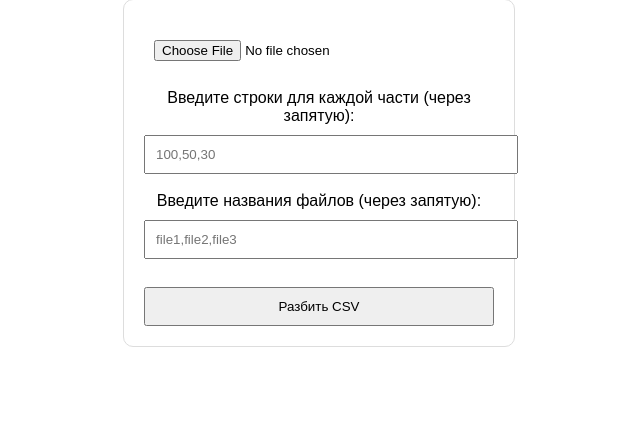
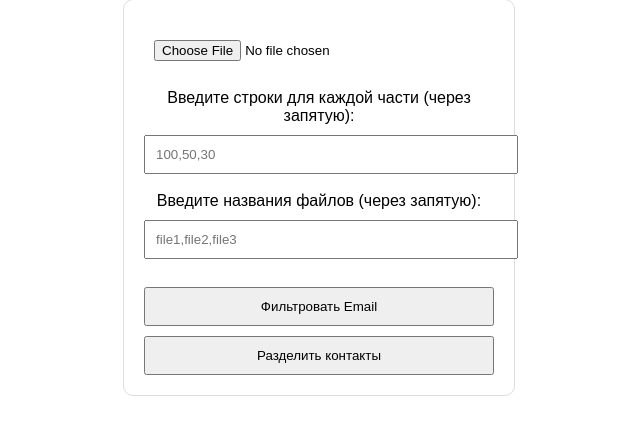
Before and after one commit to matviis/app.csv, a Flask app: page / in a window 1280 px wide. Shown: the part 109-544 px from the top of the page, without its empty margins (321-961 px from the left). Run offline with Flask 3, Linux system fonts and the light colour scheme.

Commit message:
Update index.html

```diff
--- a/templates/index.html
+++ b/templates/index.html
@@ -21,7 +21,8 @@
         <label>Введите названия файлов (через запятую):</label>
         <input type="text" name="file_names" placeholder="file1,file2,file3" required><br><br>
 
-        <button type="submit">Разбить CSV</button>
+        <button type="submit" name="action" value="filter_email">Фильтровать Email</button>
+        <button type="submit" name="action" value="split_contacts">Разделить контакты</button>
     </form>
 </body>
 </html>
```
